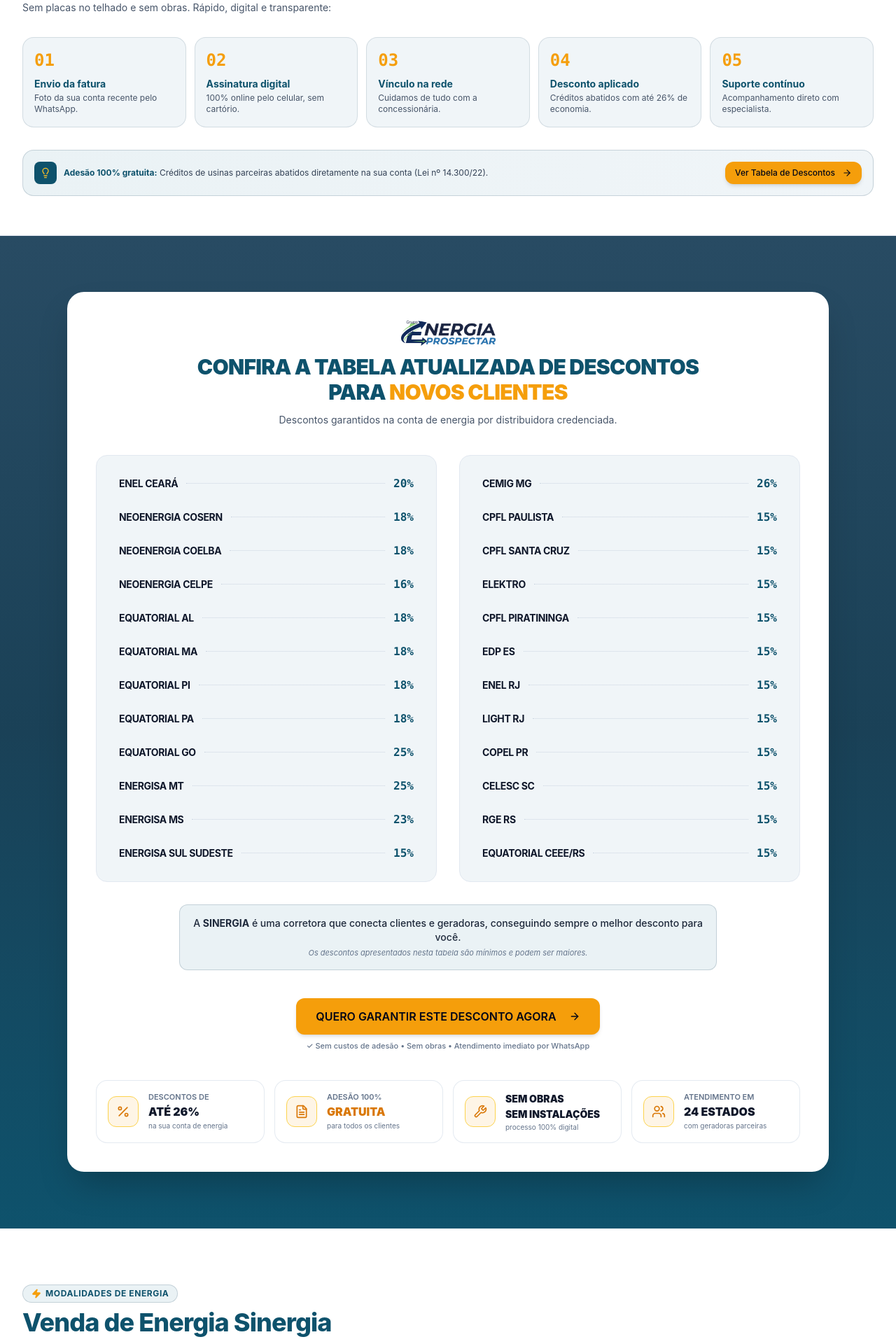
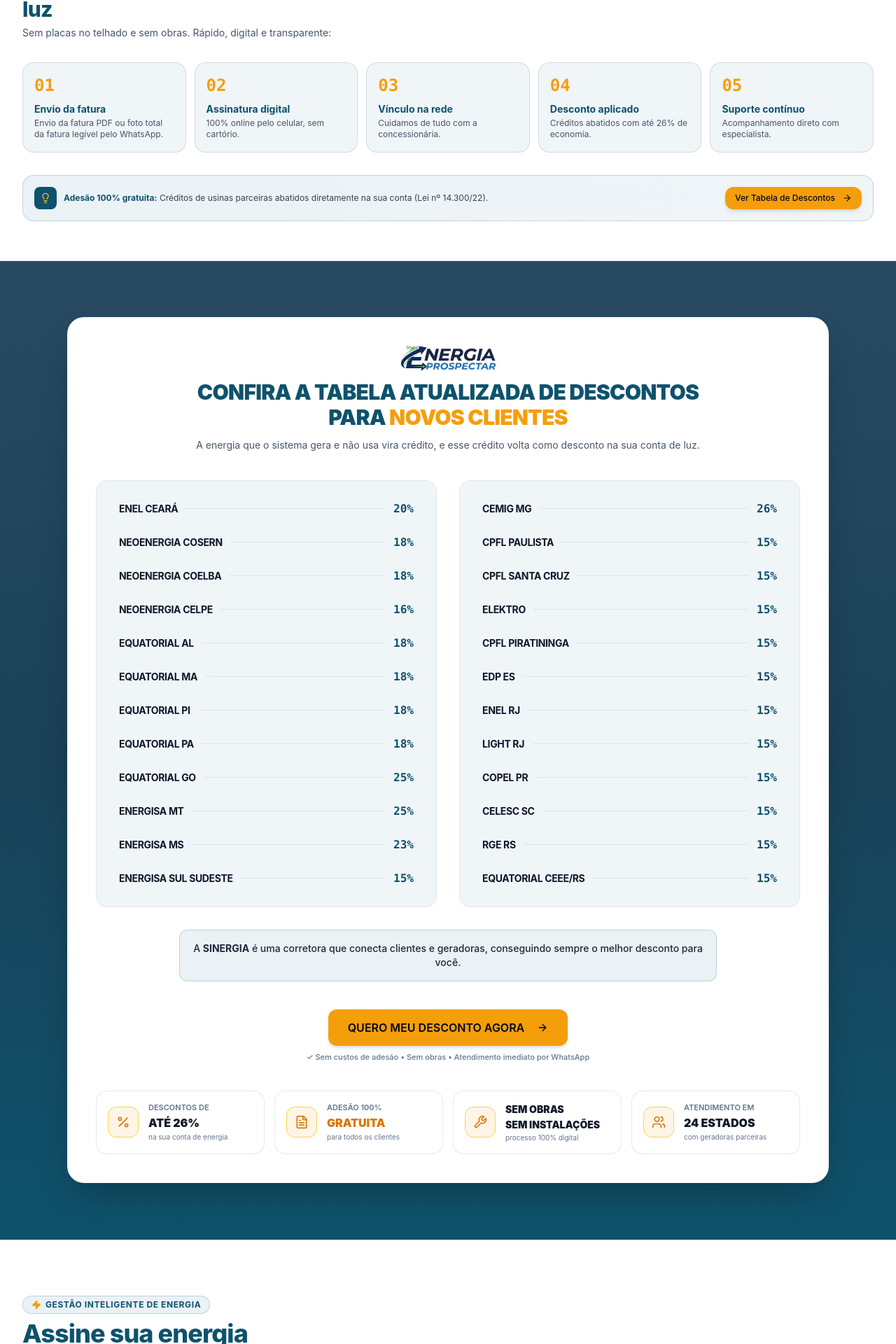
Before and after one commit to cristianofurtado/sinergia, a Next.js app: page / in a window 1280 px wide. Shown: the part 868-2788 px from the top of the page at 70% size. Built offline with nearby package versions, Linux system fonts and the light colour scheme.

Commit message:
fix(copy): adequação regulatória de energia por assinatura e revisão de textos

```diff
--- a/app/layout.tsx
+++ b/app/layout.tsx
@@ -7,18 +7,19 @@ export const viewport: Viewport = {
 };
 
 export const metadata: Metadata = {
-  title: "Sinergia | Venda de Energia, Mercado Livre & Economia na Fatura",
+  title: "Sinergia | Assine sua Energia, Mercado Livre & Gestão Inteligente",
   description:
-    "Economize de 10% a 30% na conta de luz sem obras ou investimentos. Estrutura digital completa de Venda de Energia para clientes B2B, B2C, Corretores e Líderes.",
+    "Plataforma de gestão de Energia e ecossistema para clientes B2B e consultores em todo o Brasil. Economize de 10% a 30% na conta de luz sem obras ou investimentos.",
   keywords: [
     "Sinergia",
-    "Venda de Energia",
-    "Economia de Energia",
+    "Assine sua Energia",
+    "Economia na Conta de Luz",
+    "Receba Créditos de Energia Solar",
     "Geração Distribuída",
     "Mercado Livre de Energia",
     "Energia Solar por Assinatura",
     "Desconto na Conta de Luz",
-    "Corretores de Energia",
+    "Consultores de Energia",
   ],
   authors: [{ name: "Sinergia" }],
   icons: {
@@ -29,9 +30,9 @@ export const metadata: Metadata = {
     type: "website",
     locale: "pt_BR",
     url: "https://sinergia.tech",
-    title: "Sinergia | Venda de Energia & Economia na Fatura",
+    title: "Sinergia | Assinatura de Energia & Economia na Conta de Luz",
     description:
-      "Economize de 10% a 30% na fatura de energia sem obras e 100% digital.",
+      "Plataforma de gestão de Energia e ecossistema para clientes B2B e consultores em todo o Brasil.",
     siteName: "Sinergia",
   },
 };
--- a/components/layout/footer.tsx
+++ b/components/layout/footer.tsx
@@ -22,7 +22,7 @@ export function Footer() {
               />
             </Link>
             <p className="text-xs sm:text-sm text-sky-100/80 leading-relaxed max-w-sm">
-              Plataforma de Venda de Energia e ecossistema de gestão para clientes B2B, B2C e consultores em todo o Brasil.
+              Plataforma de gestão de Energia e ecossistema para clientes B2B e consultores em todo o Brasil.
             </p>
             <div className="flex items-center gap-2 text-xs font-semibold text-emerald-400 pt-0.5">
               <ShieldCheck className="w-4 h-4 text-emerald-400 shrink-0" />
@@ -42,8 +42,8 @@ export function Footer() {
                 </a>
               </li>
               <li>
-                <a href="#venda-energia" className="text-slate-300 hover:text-white transition-colors">
-                  Venda Energia
+                <a href="#assine-energia" className="text-slate-300 hover:text-white transition-colors">
+                  Assine sua Energia
                 </a>
               </li>
               <li>
--- a/components/layout/header.tsx
+++ b/components/layout/header.tsx
@@ -50,7 +50,7 @@ export function Header() {
 
   const navLinks = [
     { label: "Início", href: "#inicio" },
-    { label: "Venda Energia", href: "#venda-energia" },
+    { label: "Assine sua Energia", href: "#assine-energia" },
     { label: "Como Funciona", href: "#como-funciona" },
     { label: "Tabela de Descontos", href: "#tabela-descontos" },
     { label: "Contato", href: "#contato" },
--- a/components/sections/ecosystem.tsx
+++ b/components/sections/ecosystem.tsx
@@ -19,19 +19,21 @@ export function Ecosystem() {
   const [activeTab, setActiveTab] = useState<"gd" | "acl" | "parceiros">("gd");
 
   return (
-    <section id="venda-energia" className="py-14 sm:py-20 bg-[#ffffff] border-b border-slate-200">
+    <section id="assine-energia" className="py-14 sm:py-20 bg-[#ffffff] border-b border-slate-200">
+      {/* Anchor for backward compatibility with #venda-energia and #estrutura */}
+      <div id="venda-energia" className="scroll-mt-24" />
       <div id="estrutura" className="max-w-7xl mx-auto px-4 sm:px-6 lg:px-8 space-y-8 sm:space-y-10">
         {/* Section Header */}
         <div className="max-w-3xl space-y-2">
           <div className="inline-flex items-center gap-1.5 px-3 py-1 rounded-full bg-[#eaf2f5] border border-[#284b63]/20 text-[#0e526c] text-[11px] sm:text-xs font-bold uppercase tracking-wider">
             <Zap className="w-3.5 h-3.5 text-amber-500 fill-amber-500" />
-            MODALIDADES DE ENERGIA
+            GESTÃO INTELIGENTE DE ENERGIA
           </div>
           <h2 className="text-2xl sm:text-4xl font-extrabold text-[#0e526c] tracking-tight">
-            Venda de Energia Sinergia
+            Assine sua energia
           </h2>
           <p className="text-slate-600 text-xs sm:text-sm leading-relaxed">
-            Economia garantida na conta de luz para consumidores e receita mensal recorrente para corretores.
+            Plataforma de gestão de Energia e ecossistema para clientes B2B e consultores em todo o Brasil.
           </p>
         </div>
 
@@ -97,7 +99,7 @@ export function Ecosystem() {
                 <div className="flex items-start gap-2.5 p-3 rounded-xl bg-[#f0f5f8] border border-slate-200">
                   <Percent className="w-4 h-4 text-amber-500 shrink-0 mt-0.5" />
                   <div>
-                    <h4 className="text-xs sm:text-sm font-bold text-slate-900">Desconto garantido todo mês</h4>
+                    <h4 className="text-xs sm:text-sm font-bold text-slate-900">Créditos de energia todo mês</h4>
                     <p className="text-[11px] text-slate-600">Economia real aplicada diretamente sobre o consumo de energia.</p>
                   </div>
                 </div>
@@ -280,10 +282,10 @@ export function Ecosystem() {
                   Para Corretores & Consultores
                 </span>
                 <h3 className="text-xl sm:text-2xl font-extrabold text-[#0e526c] leading-snug">
-                  Venda Energia e construa receita recorrente mensal
+                  Seja consultor de energia por assinatura e construa receita recorrente
                 </h3>
                 <p className="text-slate-600 text-xs sm:text-sm leading-relaxed">
-                  Todo mundo paga conta de luz. Oferecer desconto sem obras e sem taxa de adesão é a venda mais rápida do mercado. Receba comissões todo mês enquanto o cliente economizar.
+                  Todo mundo paga conta de luz. Oferecer economia sem obras e sem taxa de adesão é a recomendação mais procurada do mercado. Receba comissões todo mês enquanto o cliente economizar.
                 </p>
               </div>
 
--- a/components/sections/how-it-works.tsx
+++ b/components/sections/how-it-works.tsx
@@ -9,7 +9,7 @@ export function HowItWorks() {
     {
       num: "01",
       title: "Envio da fatura",
-      desc: "Foto da sua conta recente pelo WhatsApp.",
+      desc: "Envio da fatura PDF ou foto total da fatura legível pelo WhatsApp.",
     },
     {
       num: "02",
@@ -46,7 +46,7 @@ export function HowItWorks() {
             PASSO A PASSO
           </div>
           <h2 className="text-xl sm:text-3xl font-extrabold text-[#0e526c] tracking-tight">
-            Como funciona a economia Sinergia
+            Como funciona adesão para economizar na conta de luz
           </h2>
           <p className="text-slate-600 text-xs sm:text-sm">
             Sem placas no telhado e sem obras. Rápido, digital e transparente:
--- a/components/sections/simulator.tsx
+++ b/components/sections/simulator.tsx
@@ -74,7 +74,7 @@ export function Simulator() {
               <span className="text-amber-500">NOVOS CLIENTES</span>
             </h3>
             <p className="text-xs sm:text-sm text-slate-600">
-              Descontos garantidos na conta de energia por distribuidora credenciada.
+              A energia que o sistema gera e não usa vira crédito, e esse crédito volta como desconto na sua conta de luz.
             </p>
           </div>
 
@@ -128,13 +128,10 @@ export function Simulator() {
           </div>
 
           {/* Broker Disclaimer */}
-          <div className="p-4 rounded-xl bg-[#eaf2f5] border border-[#284b63]/20 text-center max-w-3xl mx-auto space-y-1">
+          <div className="p-4 rounded-xl bg-[#eaf2f5] border border-[#284b63]/20 text-center max-w-3xl mx-auto">
             <p className="text-xs sm:text-sm text-slate-800 font-medium leading-relaxed">
               A <strong>SINERGIA</strong> é uma corretora que conecta clientes e geradoras,
               conseguindo sempre o melhor desconto para você.
-            </p>
-            <p className="text-[11px] text-slate-500 italic">
-              Os descontos apresentados nesta tabela são mínimos e podem ser maiores.
             </p>
           </div>
 
@@ -151,7 +148,7 @@ export function Simulator() {
                 size="lg"
                 className="w-full sm:w-auto font-black text-slate-950 text-sm sm:text-base py-3.5 px-7 shadow-md"
               >
-                QUERO GARANTIR ESTE DESCONTO AGORA
+                QUERO MEU DESCONTO AGORA
                 <ArrowRight className="w-4 h-4 ml-2" />
               </Button>
             </a>
```
